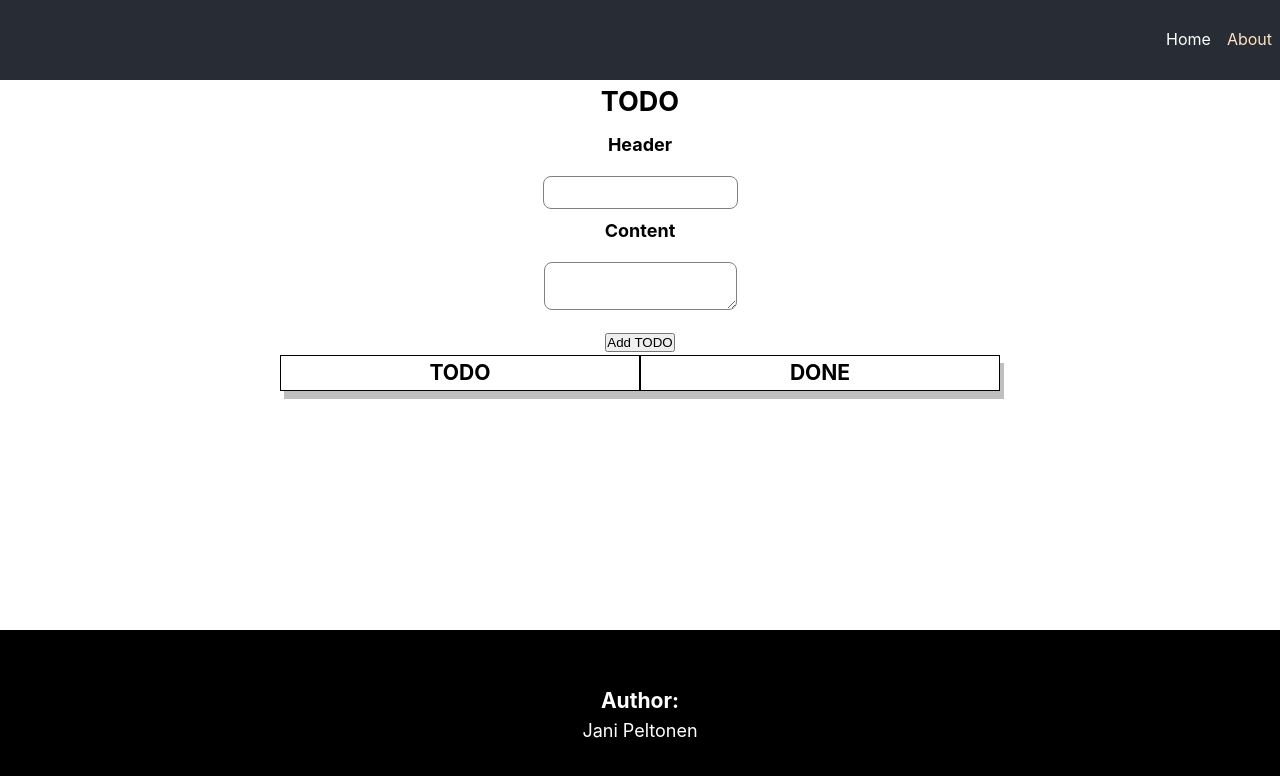
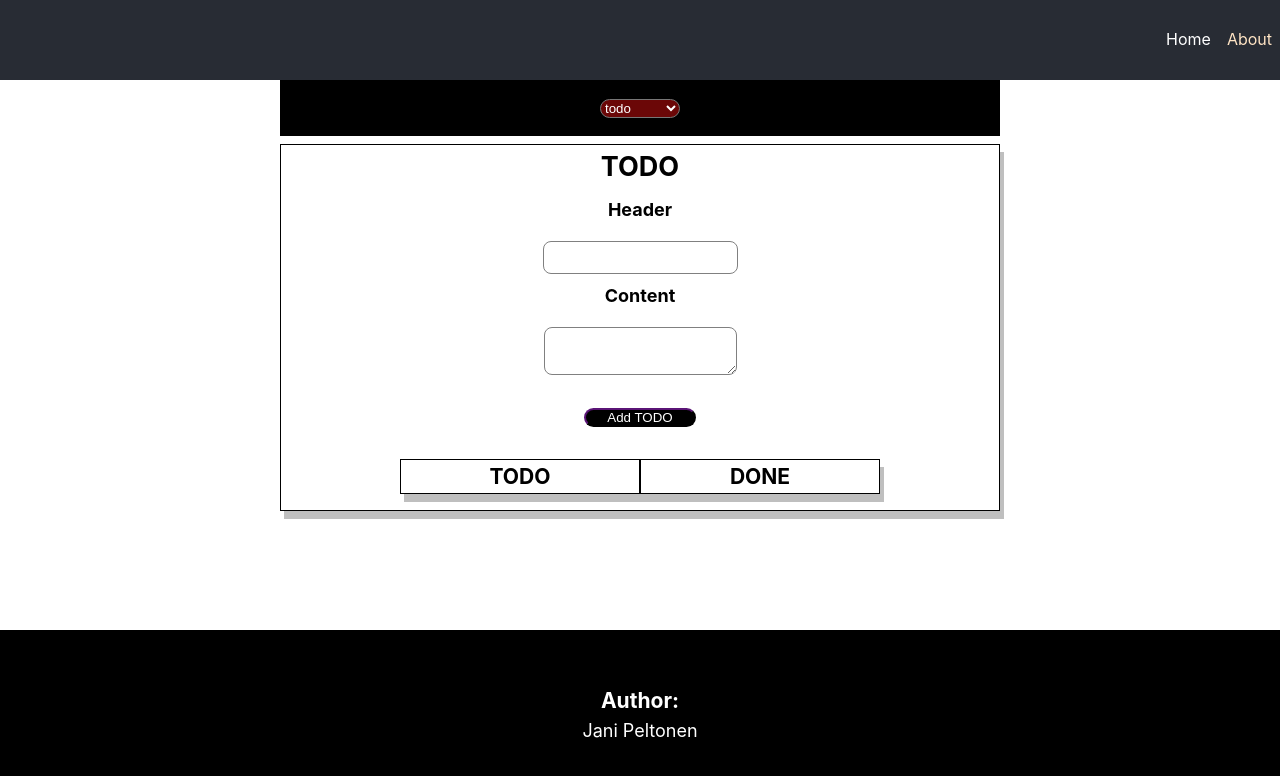
Before and after one commit to Reldin/portfolio, a React (Create React App) app: page /mini-project in a window 1280 px wide. Shown: the top 776 px of the page. Built offline with nearby package versions, Linux system fonts and the light colour scheme.

Commit message:
Added new Button component. Added a new ProjectHeader component with select routing. Made a lot of styling changes

```diff
--- /dev/null
+++ b/src/components/projects/ProjectHeader.jsx
@@ -0,0 +1,26 @@
+import { useLocation, useHistory } from "react-router-dom";
+import "./ProjectHeader.styles.scss";
+
+const ProjectHeader = () => {
+  const location = useLocation();
+  const history = useHistory();
+  const selectHandler = (event) => {
+    history.push({
+      pathname: location.pathname,
+      search: `?sort=${event.target.value}`,
+    });
+
+  };
+
+  return (
+    <div className="project-header">
+      <label id="project"></label>
+      <select id="project" onChange={selectHandler}>
+        <option value="todo">todo</option>
+        <option value="calculator">calculator</option>
+      </select>
+    </div>
+  );
+};
+
+export default ProjectHeader;
--- /dev/null
+++ b/src/components/projects/ProjectHeader.styles.scss
@@ -0,0 +1,15 @@
+.project-header {
+  display: flex;
+  flex-direction: column;
+  justify-content: center;
+  height: 7vh;
+  width: 45rem;
+  background-color: #000000;
+  align-items: center;
+
+  & select {
+    border-radius: 12px;
+    background-color: rgb(107, 7, 7);
+    color: white;
+  }
+}
--- a/src/components/projects/ToDo.jsx
+++ b/src/components/projects/ToDo.jsx
@@ -4,6 +4,7 @@ import { useState } from "react";
 
 import "./todo.styles.scss";
 import TodoItem from "./TodoItem";
+import Button from "../ui/Button";
 
 const ToDo = () => {
   const [header, setHeader] = useState("");
@@ -48,7 +49,7 @@ const ToDo = () => {
   };
 
   return (
-    <div>
+    <div className={"todo"}>
       <h1>TODO</h1>
       <form onSubmit={submitTodo}>
         <div className="todo-control">
@@ -59,7 +60,7 @@ const ToDo = () => {
           <label htmlFor="content">Content</label>
           <textarea type="text" name="content" onChange={contentHandler} value={content} />
         </div>
-        <button>Add TODO</button>
+        <Button>Add TODO</Button>
       </form>
       <section className="main-ul">
         <div className="main-ul__control">
--- a/src/components/projects/todo.styles.scss
+++ b/src/components/projects/todo.styles.scss
@@ -1,3 +1,10 @@
+.todo {
+  width: 45rem;
+  border: 1px solid black;
+  margin: 0.5rem;
+  box-shadow: 4px 8px rgba(0, 0, 0, 0.25);
+}
+
 .todo-control {
   margin: 0.5rem;
 
@@ -19,8 +26,8 @@
   flex-direction: row;
   justify-content: center;
   background-color: white;
-  width: 45rem;
-  margin: auto;
+  width: 30rem;
+  margin: 1rem auto;
   box-shadow: 4px 8px rgba(0, 0, 0, 0.25);
 }
 
@@ -39,9 +46,9 @@
     color: white;
     border-radius: 12px;
     width: 7rem;
+    margin: 1rem;
 
     &:hover {
-      margin: 0 0.5rem;
       color: rgb(176, 167, 190);
     }
   }
--- /dev/null
+++ b/src/components/ui/Button.jsx
@@ -0,0 +1,7 @@
+import styles from "./Button.module.css";
+
+const Button = (props) => {
+  return <button className={styles.button} onClick={props.onClick}>{props.children}</button>;
+};
+
+export default Button;
--- /dev/null
+++ b/src/components/ui/Button.module.css
@@ -0,0 +1,8 @@
+.button {
+  background-color: rgb(0, 0, 0);
+  border-color: rgb(26, 6, 34);
+  color: white;
+  border-radius: 12px;
+  width: 7rem;
+  margin: 1rem;
+}
--- a/src/pages/MiniProject.jsx
+++ b/src/pages/MiniProject.jsx
@@ -1,11 +1,14 @@
+import ProjectHeader from "../components/projects/ProjectHeader";
 import ToDo from "../components/projects/ToDo"
 
+import './MiniProject.styles.scss';
 
 const MiniProject = () => {
 
 
   return (
-    <section>
+    <section className="mini-project">
+      <ProjectHeader />
       <ToDo />
     </section>
   )
--- /dev/null
+++ b/src/pages/MiniProject.styles.scss
@@ -0,0 +1,5 @@
+.mini-project {
+  display: flex;
+  flex-direction: column;
+  align-items: center;
+}
```
